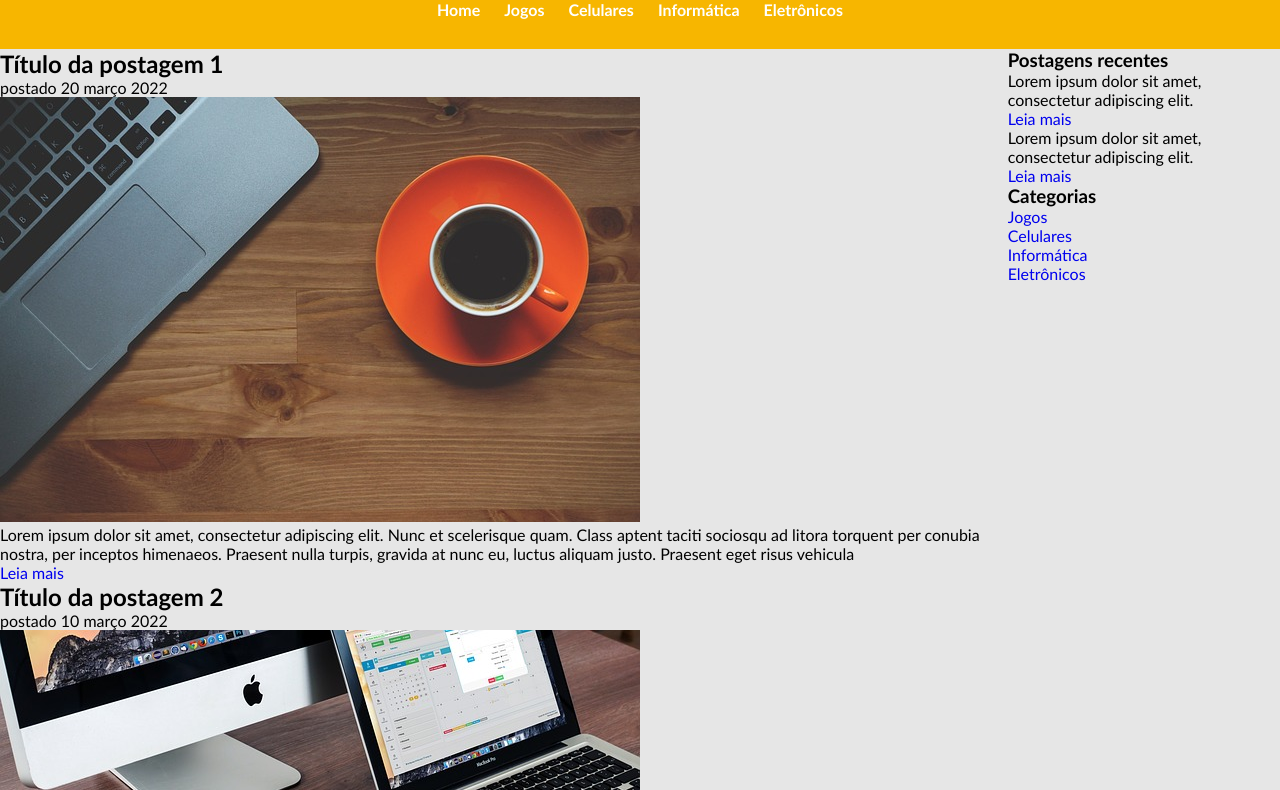
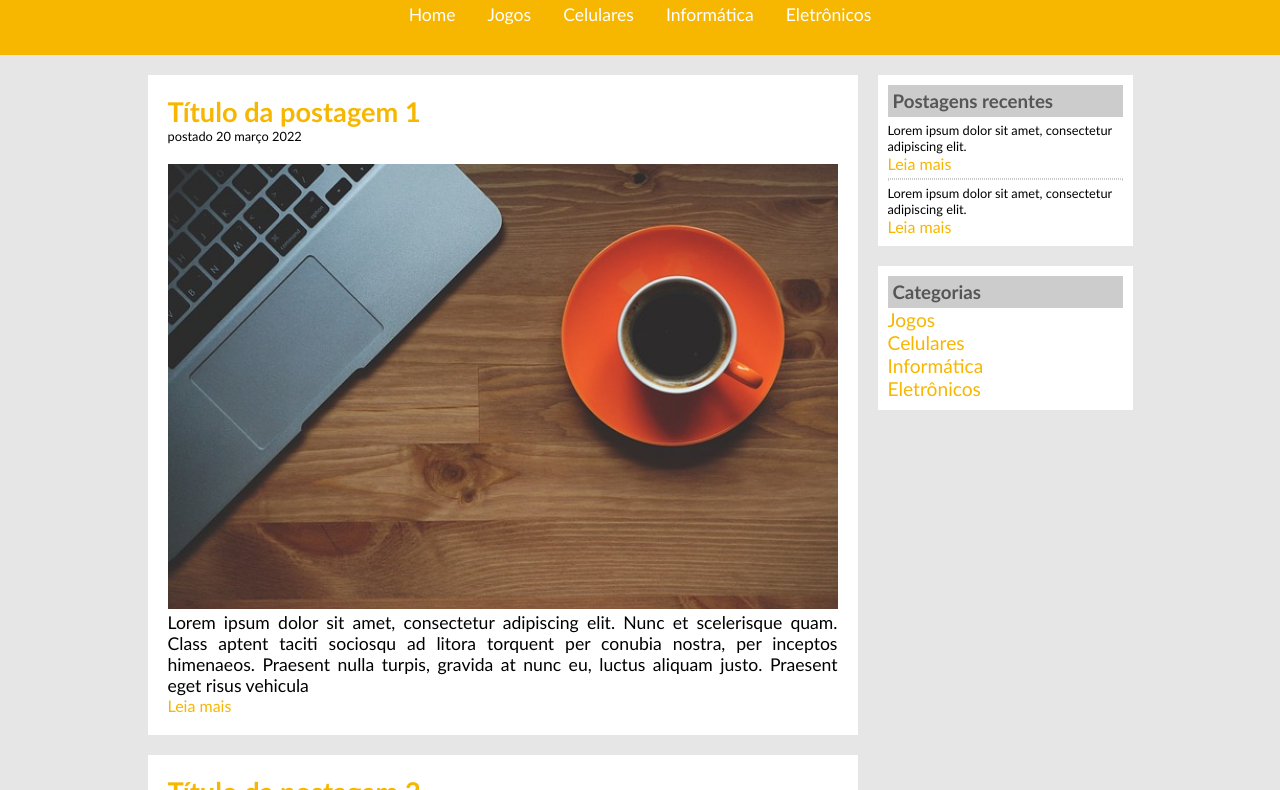
Before and after one commit to CleytonRibeiro38/projeto-html-css-cssgridlayout-responsivo03, a plain HTML site: page index.html in a window 1280 px wide. Shown: the part 98-888 px from the top of the page. Drawn offline with Linux system fonts and the light colour scheme.

Commit message:
Estilizando Content, Aside e Footer.

```diff
--- a/css/style.css
+++ b/css/style.css
@@ -14,10 +14,11 @@ body{
 /*==========ESTRUTURA DO GRID==========*/
 .estrutura{
     display: grid;
+    grid-template-columns: 1fr 710px 275px 1fr;
     grid-template-areas:
-    "header header header"
-    "content content aside"
-    "footer footer footer"
+    "header header header header"
+    "...... content aside ...... "
+    "footer footer footer footer"
     ;
 }
 .header{
@@ -34,8 +35,29 @@ body{
 }
 /*==========HEADER==========*/
 .header {width: 100%; background-color: #f7b600; text-align: center; padding: 30px;}
-.header h1 {font-size: 2.5em; color: #4e4e4e; font-weight: bold;}
+.header h1 {font-size: 2.75em; color: #4e4e4e; font-weight: bold;}
 .header h1 span {color: white; font-weight: bold;}
 .menu {display: flex; justify-content: center; margin-top: 20px;}
-.menu li a {padding: 8px 12px; color: white; font-weight: bold;}
+.menu li a {padding: 8px 16px; color: white; font-weight: 500; font-size: 1.1em;}
 .menu li a:hover {background-color: white; color: #f7b600;}
+/*==========CONTENT==========*/
+.content h2 {color: #f7b600; font-size: 1.7em; font-weight: 600;}
+.content span {display: block; margin-bottom: 20px; font-size: 0.8em;}
+.content img {width: 670px;}
+.content p {font-size: 1.1em; font-weight: 500; text-align: justify;}
+.content a {color: #f7b600;}
+.content a:hover {text-decoration: underline;}
+.postagem01 {margin-top: 20px;}
+.postagem01, .postagem02 {background-color: white; padding: 20px; margin-bottom: 20px;}
+/*==========ASIDE==========*/
+.aside h3 {background-color: #ccc; color: #565656; padding: 5px; font-size: 1.17em;}
+.aside p {font-size: 0.8em; padding-top: 5px;}
+.aside a {color: #f7b600;}
+.aside a:hover {text-decoration: underline;}
+.aside01 {margin-top: 20px;}
+hr {border: 1px dotted #ccc; margin-top: 5px;}
+.aside02 a {font-size: 1.2em; font-weight: 500;}
+.aside01, .aside02 {background-color: white; padding: 10px; margin-bottom: 20px; margin-left: 20px;}
+/*==========FOOTER==========*/
+.footer {text-align: center; background-color: #ccc; padding: 20px; margin-bottom: 20px;}
+.footer p {font-size: 1.2em; font-weight: 500;}
--- a/index.html
+++ b/index.html
@@ -26,35 +26,33 @@
 
         <!--CONTENT-->
         <section class="content">
-
             <div class="postagem01">
                 <h2>Título da postagem 1</h2>
-                <p>postado 20 março 2022</p>
+                <span>postado 20 março 2022</span>
                 <img src="./imagens/imagem1.jpg" alt="Imagem 01">
                 <p>Lorem ipsum dolor sit amet, consectetur adipiscing elit. Nunc et scelerisque quam. Class aptent taciti sociosqu ad litora torquent per conubia nostra, per inceptos himenaeos. Praesent nulla turpis, gravida at nunc eu, luctus aliquam justo. Praesent eget risus vehicula</p>
                 <a href="#">Leia mais</a>
             </div>
             <div class="postagem02">
                 <h2>Título da postagem 2</h2>
-                <p>postado 10 março 2022</p>
+                <span>postado 10 março 2022</span>
                 <img src="./imagens/imagem2.jpg" alt="Imagem 02">
                 <p>Lorem ipsum dolor sit amet, consectetur adipiscing elit. Nunc et scelerisque quam. Class aptent taciti sociosqu ad litora torquent per conubia nostra, per inceptos himenaeos. Praesent nulla turpis, gravida at nunc eu, luctus aliquam justo. Praesent eget risus vehicula</p>
                 <a href="#">Leia mais</a>
             </div>
-
         </section>
 
         <!--ASIDE-->
         <section class="aside">
-
-            <div>
+            <div class="aside01">
                 <h3>Postagens recentes</h3>
                 <p>Lorem ipsum dolor sit amet, consectetur adipiscing elit.</p>
                 <a href="#">Leia mais</a>
+                <hr>
                 <p>Lorem ipsum dolor sit amet, consectetur adipiscing elit.</p>
                 <a href="#">Leia mais</a>
             </div>
-            <div>
+            <div class="aside02">
                 <h3>Categorias</h3>
                 <ul>
                     <li><a href="jogos.html">Jogos</a></li>
@@ -63,7 +61,6 @@
                     <li><a href="eletronicos.html">Eletrônicos</a></li>
                 </ul>
             </div>
-
         </section>
 
         <!--FOOTER-->
```
